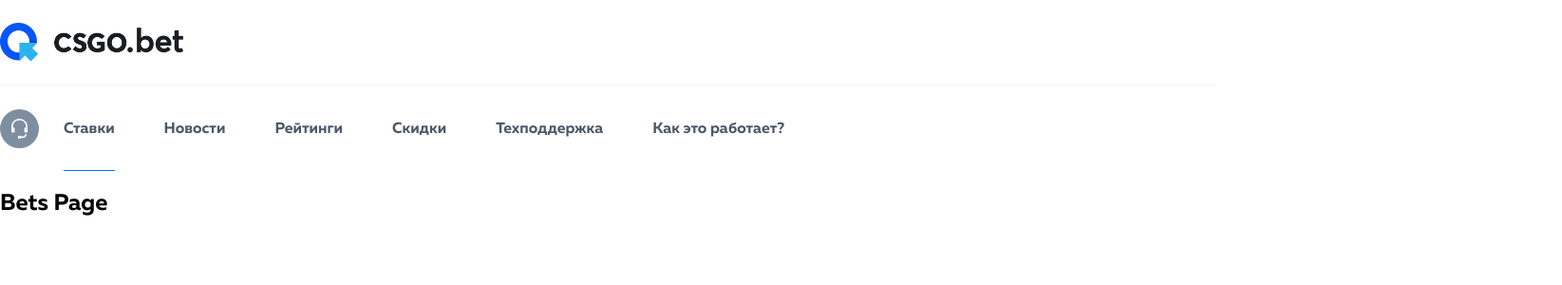
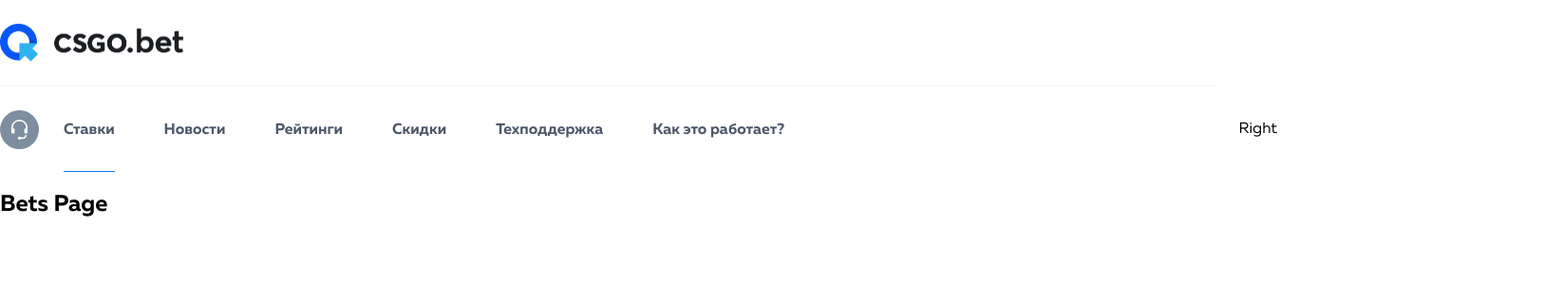
Before and after one commit to oleg-lev-dev/cs-go-react, a React (Create React App) app: page /bets in a window 1280 px wide. Shown: the top 300 px of the page at 95% size, 1645 px wide, since content can reach past the window. Built offline with nearby package versions, Linux system fonts and the light colour scheme.

Commit message:
refactored header layout

```diff
--- a/src/components/Header.js
+++ b/src/components/Header.js
@@ -5,18 +5,21 @@ import Wrap from '../components/Wrap'
 import Logo from '../components/Logo'
 import MainMenu from '../components/MainMenu'
 
-const Row = styled.div`
+const Row = styled(Wrap)`
   height: 90px;
-  border-bottom: 1px solid #eff2f5;
-  &:last-child {
-    border-bottom: none;
-  }
+  display: flex;
+  justify-content: space-between;
 `;
 
-const RowIn = styled(Wrap)`
+const Divider = styled.div`
+  background: #eff2f5;
+  height: 1px;
+`;
+
+const Col = styled.div`
+  height: 100%;
   display: flex;
   align-items: center;
-  height: 100%;
 `;
 
 const NavStyled = styled.nav`
@@ -38,23 +41,28 @@ const Support = styled.a`
   }
 `;
 
+
 function Header() {
   return (
     <header>
       <Row>
-        <RowIn>
+        <Col>
           <Logo/>
-        </RowIn>
+        </Col>
       </Row>
+      <Divider/>
       <Row>
-        <RowIn>
+        <Col>
           <Support href="/">
             <img src="/images/icon-support.svg" alt=""/>
           </Support>
           <NavStyled>
             <MainMenu/>
           </NavStyled>
-        </RowIn>
+        </Col>
+        <Col>
+          Right
+        </Col>
       </Row>
     </header>
   );
--- a/src/components/Wrap.js
+++ b/src/components/Wrap.js
@@ -2,7 +2,8 @@ import React from 'react';
 import styled from 'styled-components';
 
 const StyledWrap = styled.div`
-  width: 1645px;
+  width: 1345px;
+  max-width: 1645px;
   margin: 0 auto;
 `;
 
```
